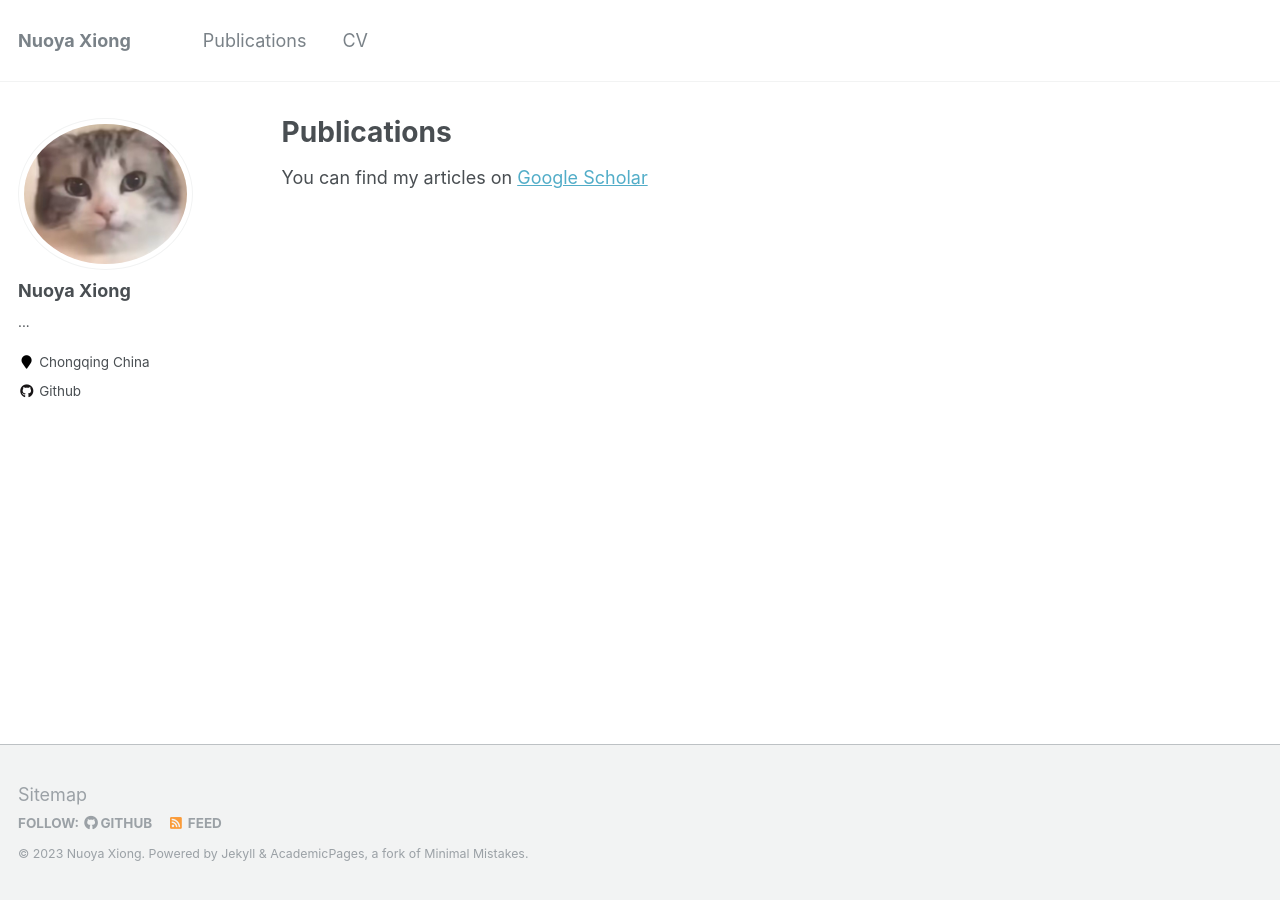
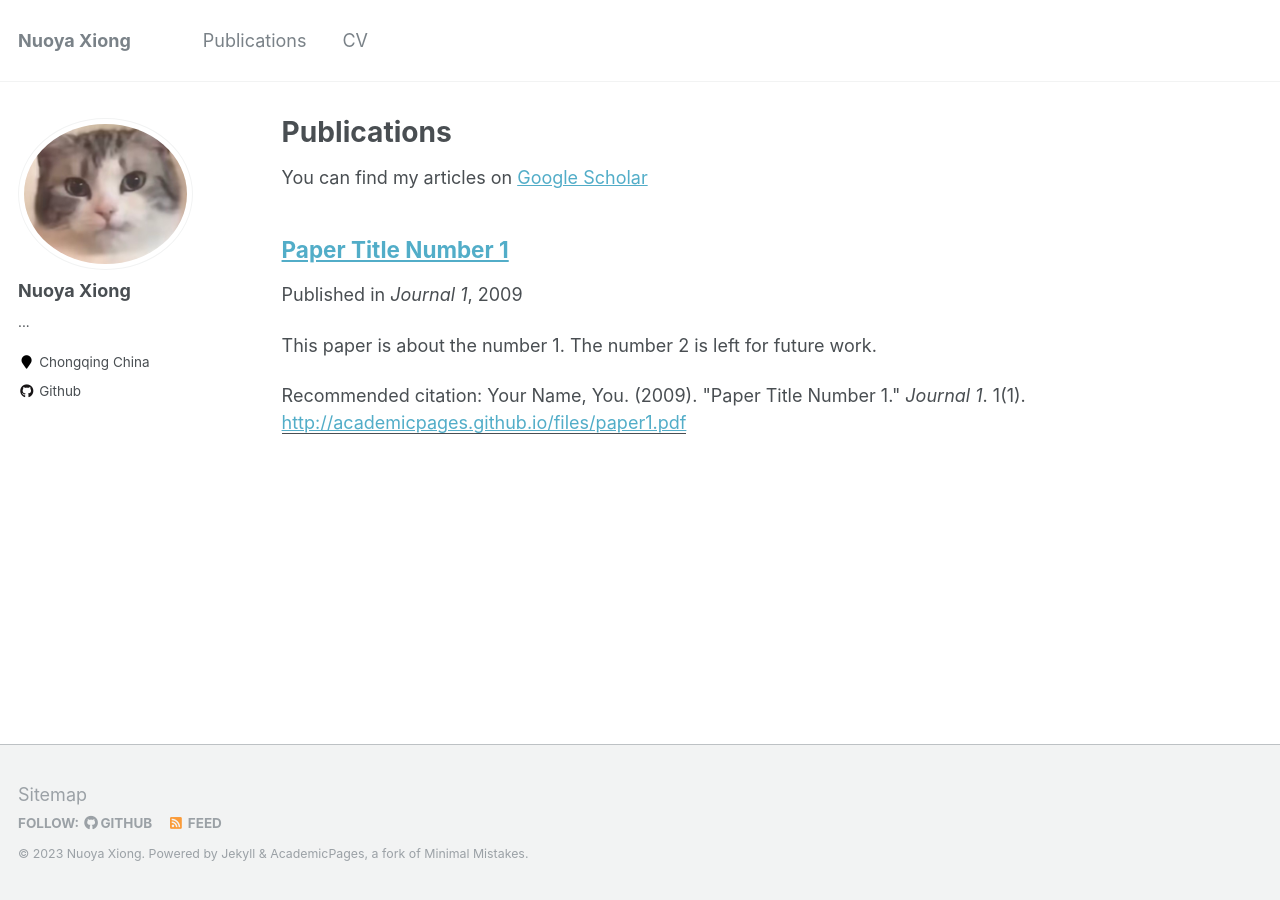
Before and after one commit to xiongny/xiongny.github.io, a Jekyll site: the page built from _pages/publications.md, in a window 1280 px wide. Built offline with Jekyll 4.4.1, drawn with Linux system fonts in a browser that asks for light colours.

Commit message:
Update 2009-10-01-paper-title-number-1.md

```diff
--- a/_publications/2009-10-01-paper-title-number-1.md
+++ b/_publications/2009-10-01-paper-title-number-1.md
@@ -1 +1,13 @@
-Publication 1
+---
+title: "Paper Title Number 1"
+collection: publications
+permalink: /publication/2009-10-01-paper-title-number-1
+excerpt: 'This paper is about the number 1. The number 2 is left for future work.'
+date: 2009-10-01
+venue: 'Journal 1'
+paperurl: 'http://academicpages.github.io/files/paper1.pdf'
+citation: 'Your Name, You. (2009). &quot;Paper Title Number 1.&quot; <i>Journal 1</i>. 1(1).'
+---
+This paper is about the number 1. The number 2 is left for future work.
+
+[Download paper here](http://academicpages.github.io/files/paper1.pdf)
```
